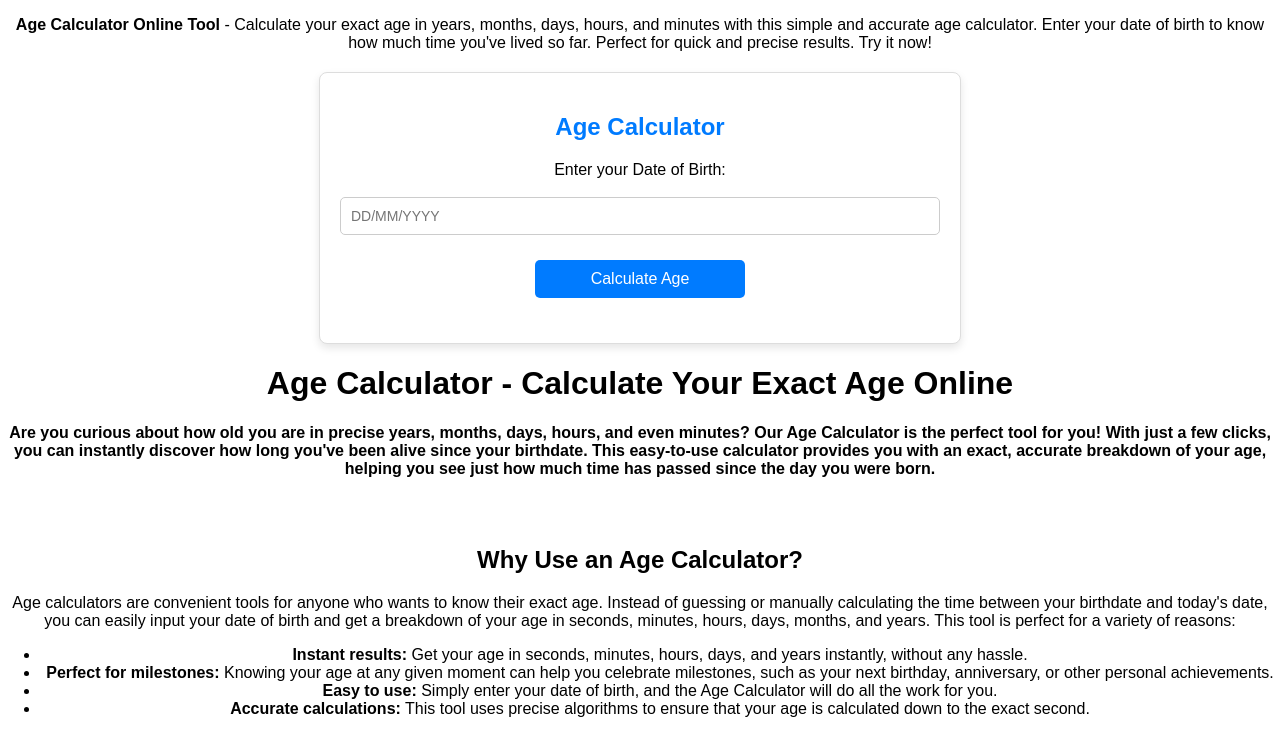
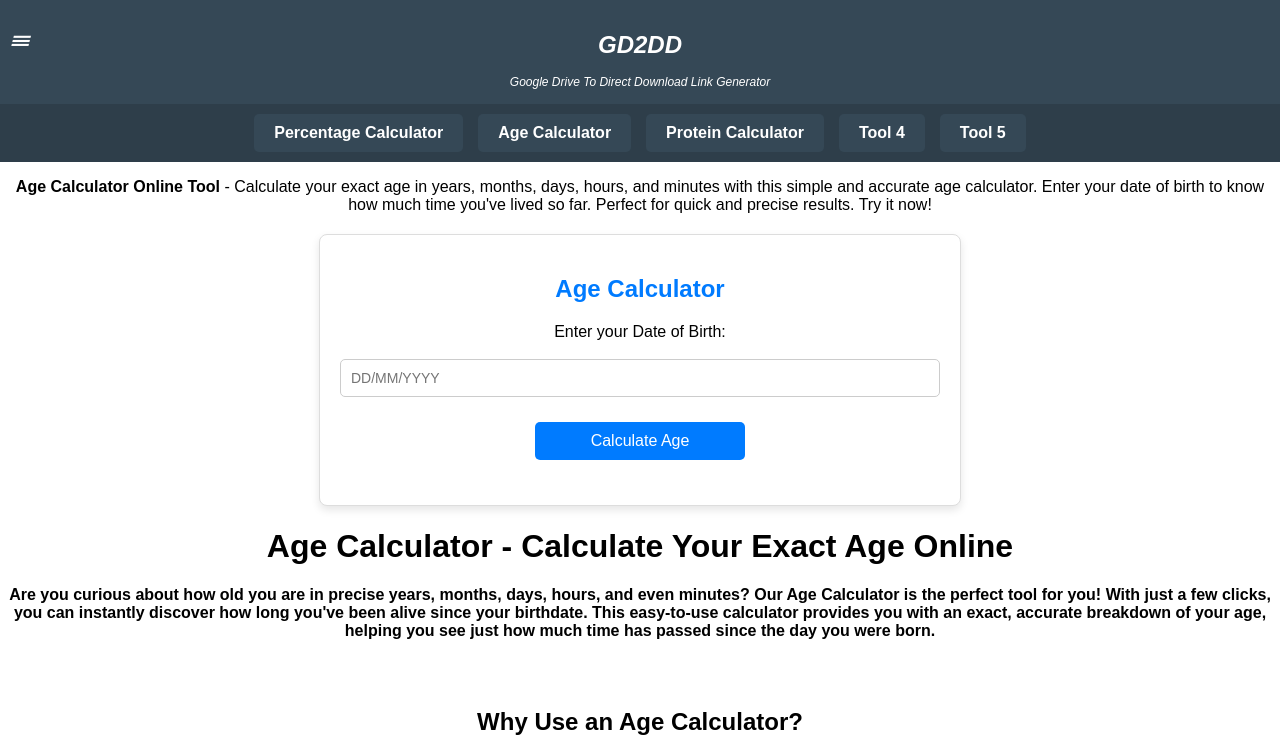
Before and after one commit to calculatepercentage/CalculatePercentage.github.io, a plain HTML site: page AgeCalculator.html in a window 1280 px wide. Shown: the top 753 px of the page. Drawn offline with Linux system fonts and the light colour scheme.

Commit message:
Update AgeCalculator.html

```diff
--- a/AgeCalculator.html
+++ b/AgeCalculator.html
@@ -41,6 +41,41 @@
     <link rel="stylesheet" href="style.css">
 
 </head>
+
+    <body>
+
+    <header>
+    <div class="menu-icon" onclick="toggleMenu()">&#9776;</div>
+    <h1>GD2DD</h1>
+        <span>Google Drive To Direct Download Link Generator</span>
+</header>
+
+<!-- Slider Menu Section -->
+<div class="slider-menu">
+    <div class="menu-container">
+        <a href="index.html">Percentage Calculator</a>
+        <a href="#">Age Calculator</a>
+        <a href="#">Protein Calculator</a>
+        <a href="#">Tool 4</a>
+        <a href="#">Tool 5</a>
+    </div>
+</div>
+
+    <div id="sidebar" class="sidebar">
+
+        <a href="javascript:void(0)" class="closebtn" onclick="closeMenu()">&times;</a>
+
+        <a href="#">Home</a>
+
+        <a href="#">About Us</a>
+
+        <a href="#">Contact Us</a>
+
+        <a href="#">Privacy Policy</a>
+
+        <a href="#">Disclaimer</a>
+
+    </div>
 
 <p><strong>Age Calculator Online Tool</strong> - Calculate your exact age in years, months, days, hours, and minutes with this simple and accurate age calculator. Enter your date of birth to know how much time you've lived so far. Perfect for quick and precise results. Try it now!</p>
 
@@ -197,3 +232,17 @@
 <p>In conclusion, an Age Calculator is a fun and valuable tool that can provide you with an exact calculation of how old you are. Whether you’re tracking life milestones, preparing for birthdays, or just curious about the passage of time, this online tool is quick, easy to use, and accurate. It’s also a great addition to any website, helping to increase engagement and offer visitors an interactive experience.</p>
 
 <p>Start using the Age Calculator now to discover your exact age in years, months, days, hours, minutes, and seconds. It’s the best way to get an instant and accurate breakdown of how much time you’ve spent on Earth!</p>
+
+    <footer>
+
+        <p>© Calculate Percentage</p>
+
+    </footer>
+
+
+
+    <script src="script.js"></script>
+
+</body>
+
+</html>
```
